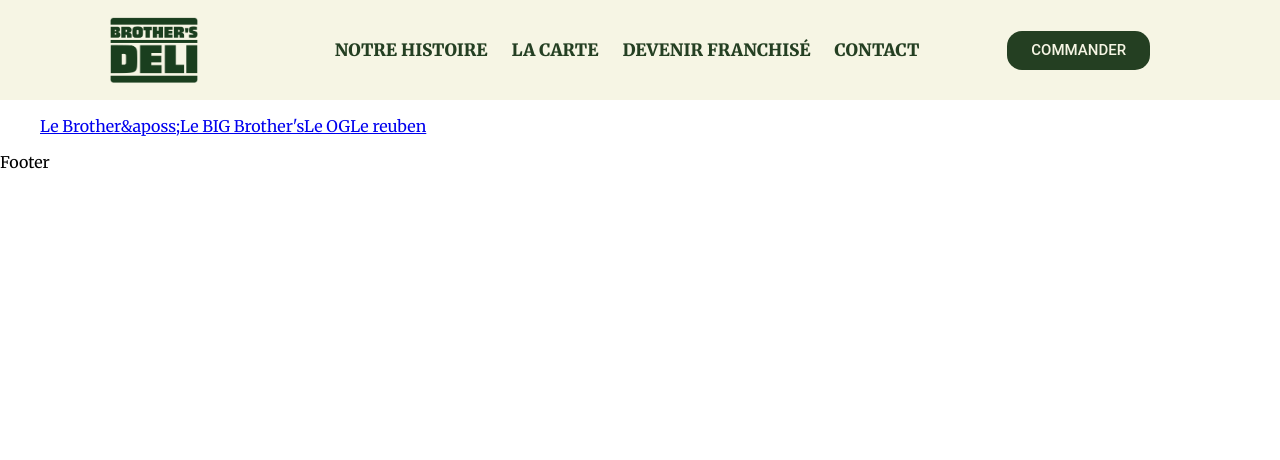
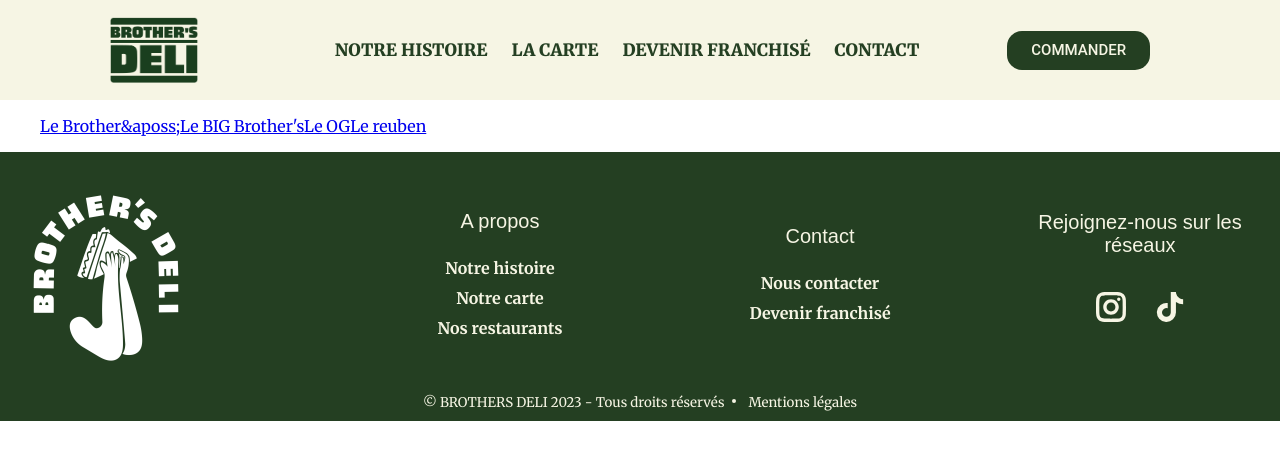
Before and after one commit to Adjel/brothersdeli, a Next.js app: page /Menu in a window 1280 px wide. Shown: the top 460 px of the page. Built offline with nearby package versions, Linux system fonts and the light colour scheme.

Commit message:
firt commit, missing spaces on tabletandUp then mobile style

```diff
--- a/src/app/globals.css
+++ b/src/app/globals.css
@@ -1,4 +1,5 @@
-@import url('https://fonts.googleapis.com/css2?family=Merriweather:ital,wght@0,300;0,400;0,700;0,900;1,300;1,400;1,700;1,900&family=Roboto:ital,wght@0,100;0,300;0,400;0,500;0,700;0,900;1,100;1,300;1,400;1,500;1,700;1,900&display=swap');
+@import url('https://fonts.googleapis.com/css2?family=Merriweather+Sans:ital,wght@0,300..800;1,300..800&family=Merriweather:ital,wght@0,300;0,400;0,700;0,900;1,300;1,400;1,700;1,900&family=Roboto:ital,wght@0,100;0,300;0,400;0,500;0,700;0,900;1,100;1,300;1,400;1,500;1,700;1,900&display=swap');
+
 :root {
   --max-width: 1100px;
   --border-radius: 12px;
--- a/src/components/Footer/Footer.js
+++ b/src/components/Footer/Footer.js
@@ -1,7 +1,99 @@
 import React from "react";
+import styles from "./footer.module.css";
+import { GrInstagram } from "react-icons/gr";
+import { FaTiktok } from "react-icons/fa6";
+import { FaFacebookF } from "react-icons/fa6";
+import brandIcon from "../../../public/images/logos/Logo-blanc-sans-fond-1536x1536.png";
+import Image from "next/image";
+import Link from "next/link";
 
 function Footer() {
-  return <>Footer</>;
+  return (
+    <footer className={styles.footer}>
+      <small className={styles.socials}>
+        <ul>
+          <il>
+            <Link className={styles.link} href={""}>
+              <FaFacebookF />
+            </Link>
+          </il>
+          <il>
+            <Link className={styles.link} href={""}>
+              <GrInstagram />
+            </Link>
+          </il>
+        </ul>
+      </small>
+      <div className={styles.tabletIcon}>
+        <Image
+          className={styles.icon}
+          src={brandIcon}
+          alt="L'icône brotherdeli. Cliquez dessus pour retourner à l'acceuil"
+          layout="responsive"
+        />
+      </div>
+      <div className={styles.tabletAbout}>
+        <ul className={styles.ul}>
+          <h2 className={styles.h2}>A propos</h2>
+          <il className={styles.il}>
+            <Link className={styles.link} href="Notre-histoire">
+              Notre histoire
+            </Link>
+          </il>
+          <il className={styles.il}>
+            <Link className={styles.link} href="Notre-carte">
+              Notre carte
+            </Link>
+          </il>
+          <il className={styles.il}>
+            <Link className={styles.link} href="">
+              Nos restaurants
+            </Link>
+          </il>
+        </ul>
+      </div>
+      <div className={styles.tabletContact}>
+        <ul className={styles.ul}>
+          <h2 className={styles.h2}>Contact</h2>
+          <il className={styles.il}>
+            <Link className={styles.link} href="contact">
+              Nous contacter
+            </Link>
+          </il>
+          <il className={styles.il}>
+            <Link className={styles.link} href="devenir-franchise">
+              Devenir franchisé
+            </Link>
+          </il>
+        </ul>
+      </div>
+      <div className={styles.tabletSocials}>
+        <ul className={styles.ul}>
+          <h2 className={styles.h2}>Rejoignez-nous sur les réseaux</h2>
+          <div className={styles.tabletSocialsWrapper}>
+            <il className={styles.il}>
+              <Link className={styles.link} href="">
+                <GrInstagram size={`${30 / 16}rem`} />
+              </Link>
+            </il>
+            <il className={styles.il}>
+              <Link className={styles.link} href="">
+                <FaTiktok size={`${30 / 16}rem`} />
+              </Link>
+            </il>
+          </div>
+        </ul>
+      </div>
+      <div className={styles.aboutAndLegals}>
+        <small className={styles.about}>
+          © BROTHERS DELI 2023 - Tous droits réservés
+          <small className={styles.dot}>.</small>
+        </small>
+        <span className={styles.circle} />
+        <small className={styles.legals}>Mentions légales</small>
+      </div>
+    </footer>
+  );
 }
 
 export default Footer;
--- /dev/null
+++ b/src/components/Footer/footer.module.css
@@ -0,0 +1,192 @@
+.footer {
+    display: grid;
+    width: 100%;
+    background-color: var(--primary);
+    grid-template-columns: 1fr;
+    grid-template-rows: auto;
+    grid-template-areas:
+    "socials"
+    "about"
+    "legals";
+}
+
+.socials {
+    display: flex;
+    width: 100%;
+    justify-content: center;
+    align-items: center;
+    grid-area: socials;
+    padding: calc(10/16*1rem);
+}
+
+.about {
+    display: flex;
+    width: 100%;
+    justify-content: center;
+    align-items: center;
+    grid-area: about;
+    padding: calc(10/16*1rem);
+}
+
+
+
+.legals {
+    display: flex;
+    width: 100%;
+    justify-content: center;
+    align-items: center;
+    grid-area: legals;
+    padding: calc(10/16*1rem);
+}
+
+/* use new grid area layout declared in media query */
+.tabletIcon {
+    display: none;
+    width: 60%;
+    height: auto;
+    flex-direction: column;
+    justify-content: center;
+    align-items: start;
+    grid-area: icon;
+    margin-top: calc(20/16*1rem);
+    padding: calc(10/16*1rem);
+}
+/* use new grid area layout declared in media query */
+.tabletAbout {
+    display: none;
+    flex-direction: column;
+    justify-content: center;
+    align-items: center;
+    grid-area: about;
+    padding: calc(10/16*1rem);
+}
+/* use new grid area layout declared in media query */
+.tabletContact {
+    display: none;
+    flex-direction: column;
+    justify-content: center;
+    align-items: center;
+    grid-area: contact;
+    padding: calc(10/16*1rem);
+}
+/* use new grid area layout declared in media query */
+.tabletSocials {
+    display: none;
+    flex-direction: column;
+    justify-content: center;
+    align-items: center;
+    grid-area: socials;
+    padding: calc(10/16*1rem);
+}
+
+.footer * {
+    color: var(--secondary)
+}
+
+.socials {
+    display: flex;
+    justify-content: center;
+    align-items: center;
+    padding: calc(10/16*1rem);
+}
+
+
+.tabletSocialsWrapper {
+    display: flex;
+    width: 100%;
+    justify-content: center;
+    align-items: space-evenly;
+    gap: 19px;
+    padding: calc(10/16*1rem);
+}
+.link {
+    text-decoration: none;
+}
+.icon {
+    max-width: 100%;
+}
+.ul {
+    display: flex;
+    flex-direction: column;
+    justify-content: space-evenly;
+    align-items: center;
+    text-align: center;
+}
+.il {
+    padding: calc(5/16*1rem);
+}
+.h2 {
+    font-family: var(--font-merriweather-sans);
+    font-size: var(--font-size-label);
+    font-weight: var(--font-weight-one);
+    margin-bottom: calc(20/16*1rem);
+}
+.ul .link {
+    font-family: var(--font-merriweather);
+    font-size: var(--font-size-normal);
+    font-weight: var(--font-weight-bold);
+}
+.circle {
+    display: none;
+}
+
+@media (min-width: 36rem) {
+    .footer {
+        grid-template-columns: repeat(4, 1fr);
+        grid-template-areas:
+        "icon about contact socials"
+        "space space space space"
+        "tlegals tlegals tlegals tlegals";
+    }
+    .socials {
+        display: none;
+    }
+    .tabletIcon {
+        display: flex;
+        align-items: start;
+    }
+    .tabletAbout{
+        display: flex;
+    }
+    .tabletSocials {
+        display: flex;
+    }
+    .tabletContact {
+        display: flex;
+    }
+
+    /* about is not used to style on tablet and up, because the parent
+    style about and leglas inside one place*/
+    .about {
+        grid-area: none;
+        width: revert;
+        display: revert;
+        justify-content: end;
+    }
+       /* about is not used to style on tablet and up, because the parent
+    style about and leglas inside one place*/
+    .legals {
+        grid-area: none;
+        width: revert;
+        justify-content: revert;
+    }
+    .aboutAndLegals {
+        display: flex;
+        justify-content: center;
+        align-items: center;
+        grid-area: tlegals;
+    }
+    .dot {
+        display: none;
+    }
+    .circle {
+        display: block;
+        top: 50%;
+        left: 50%;
+        transform: translate(-50%, -50%);
+        width: 4px;
+        height: 4px;
+        background-color: var(--secondary); /* Couleur du cercle */
+        border-radius: 50%;
+    }
+}
--- a/src/styles/globals.css
+++ b/src/styles/globals.css
@@ -28,17 +28,23 @@
   --secondary-background: hsl(57 51 93);
 
   /* Font */
+  --font-merriweather-sans: 'Merriweather Sans', sans-serif;
   --font-merriweather: 'Merriweather', sans-serif;
   --font-roboto: 'Roboto', sans-serif;
   --font-thicker: 'Thicker, sans-serif';
   --font-thicker-upright: 'ThickerUprigth, sans-serif';
 
     /* Font-sizes */
+  --font-size-label: calc(20/16*1rem);
+  --font-size-normal: calc(16/16*1rem);
   --button-font-size: calc(15/16*1rem);
   --desktop-button-font-size: calc(17/16*1rem);
 
       /* Font weight*/
+  --font-weight-one: 100;
+  --font-weight-normal: 400;
   --font-weight-five: 500;
+  --font-weight-bold: 700;
   --font-weight-nine: 900;
 
   --nav-font-size: calc(13/16*1rem);
```
